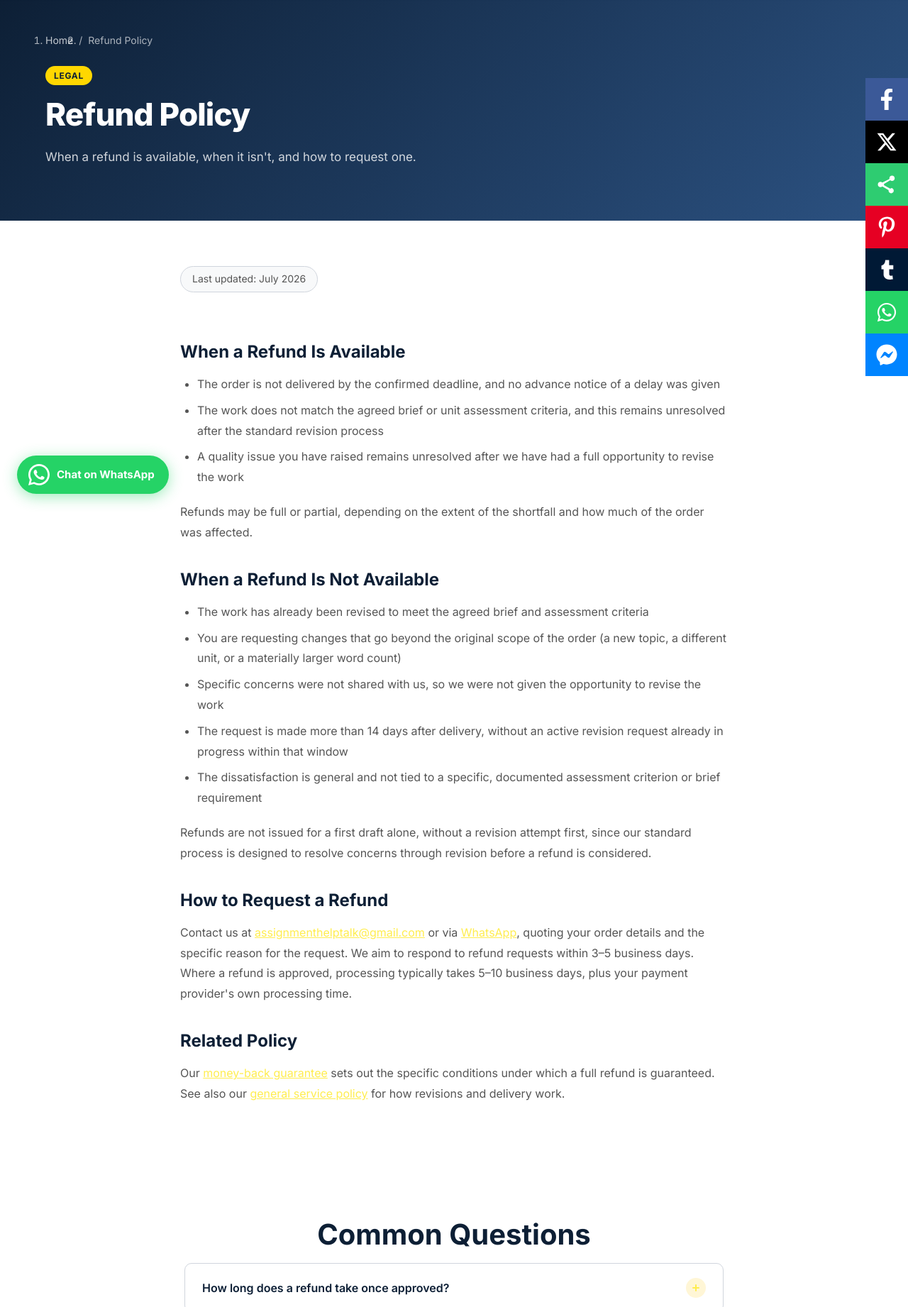
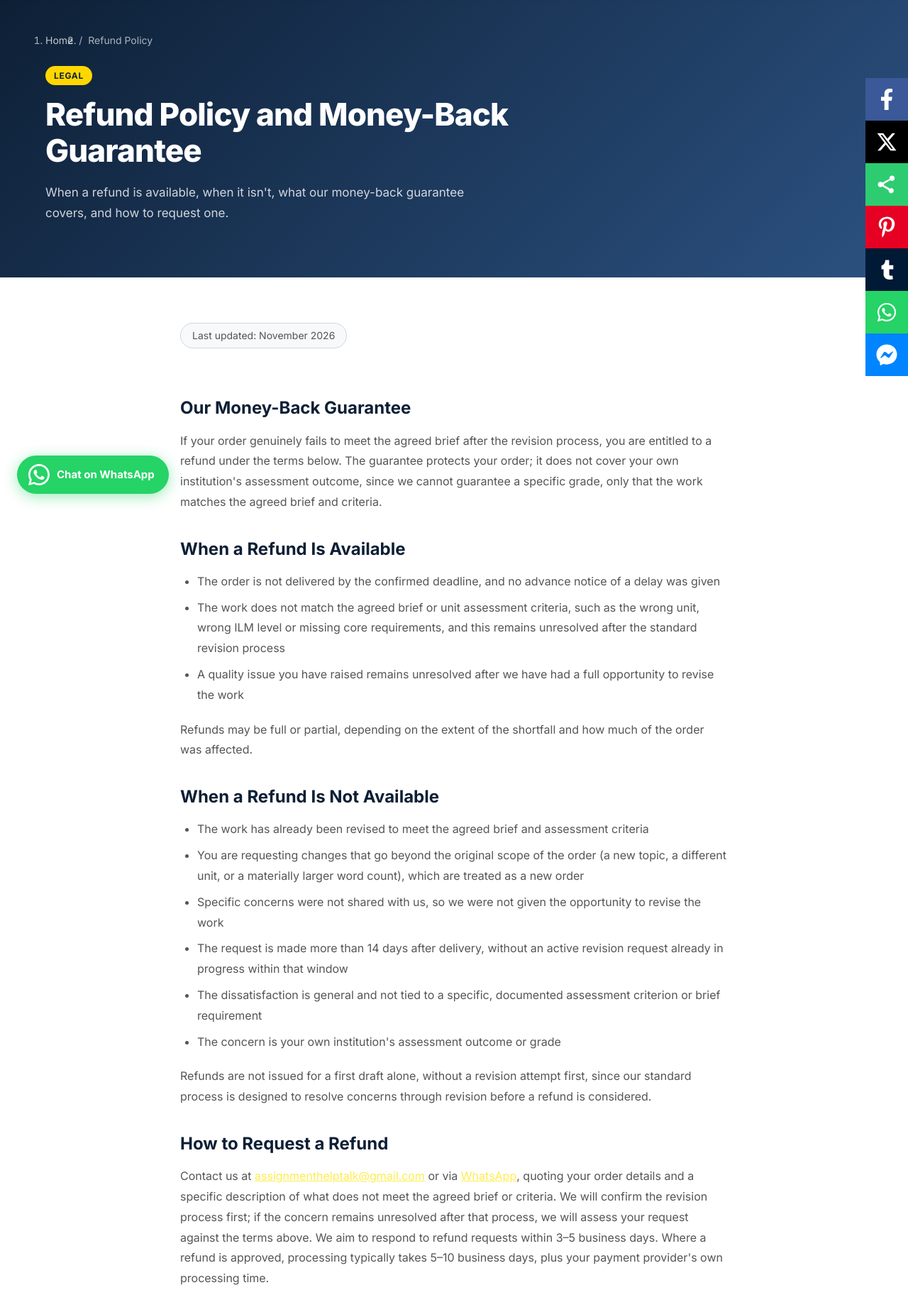
Before and after one commit to assignmenthelptalk/ilm, an Astro site: page /refund-policy in a window 1280 px wide. Shown: the part 80-1922 px from the top of the page at 71% size. Built offline with nearby package versions, Linux system fonts and the light colour scheme; Astro itself is replaced by a stand-in of ours.

Commit message:
feat: merge the money-back guarantee into the refund policy page
Fold the guarantee terms into /refund-policy/ (new title, H1, guarantee section,
merged eligibility and claim wording, 3-question FAQ). The old guarantee page is
archived as an unrouted file, /money-back-guarantee/ 308-redirects to
/refund-policy/ in vercel.json, drops out of the sitemap, and the footer, policy
list, terms and FAQ now point at the single page.

Co-Authored-By: Claude Sonnet 5.5 <noreply@anthropic.com>

```diff
--- a/site-config.json
+++ b/site-config.json
@@ -393,12 +393,8 @@
             "href": "/privacy-policy/"
           },
           {
-            "label": "Refund Policy",
+            "label": "Refund Policy & Guarantee",
             "href": "/refund-policy/"
-          },
-          {
-            "label": "Money Back Guarantee",
-            "href": "/money-back-guarantee/"
           },
           {
             "label": "Terms & Conditions",
--- a/src/pages/faq.astro
+++ b/src/pages/faq.astro
@@ -36,7 +36,7 @@ const confidentiality = [
 const ordersPayment = [
   { question: 'How do I place an order?', answer: 'Contact us via WhatsApp or email with your ILM level, unit name, deadline, and assignment brief. We confirm availability and pricing before any work begins.' },
   { question: 'What payment methods do you accept?', answer: 'Payments are processed through secure third-party payment providers. We do not store your card details directly.' },
-  { question: 'Is there a money-back guarantee?', answer: 'Yes. Full detail on what is and is not covered is set out in our money-back guarantee page, alongside our general refund policy.' },
+  { question: 'Is there a money-back guarantee?', answer: 'Yes. Full detail on what is and is not covered is set out in our refund policy and money-back guarantee page.' },
   { question: 'Can I request changes after placing my order?', answer: 'Yes, provided the change is within the original scope and communicated as early as possible. Significant scope changes, such as a different unit or a materially different word count, are treated as a new order.' },
 ];
 ---
--- a/src/pages/our-policy.astro
+++ b/src/pages/our-policy.astro
@@ -88,8 +88,7 @@ const pageDescription = 'An overview of how ILM Assignment Help operates: confid
         <h2>Related Policies</h2>
         <ul>
           <li><a href="/privacy-policy/">Privacy Policy</a>, how we collect, use, and protect your personal data</li>
-          <li><a href="/refund-policy/">Refund Policy</a>, when a refund is and is not available</li>
-          <li><a href="/money-back-guarantee/">Money Back Guarantee</a>, what our guarantee specifically covers</li>
+          <li><a href="/refund-policy/">Refund Policy and Money-Back Guarantee</a>, when a refund is and is not available, and what our guarantee covers</li>
           <li><a href="/terms-conditions/">Terms & Conditions</a>, the full agreement covering every order</li>
           <li><a href="/cookie-policy/">Cookie Policy</a>, what cookies this site uses and why</li>
         </ul>
--- a/src/pages/refund-policy.astro
+++ b/src/pages/refund-policy.astro
@@ -9,12 +9,13 @@ import FinalCTA from '../components/FinalCTA.astro';
 
 const { meta, colors, typography, header, footer, finalCta } = config;
 
-const pageTitle = 'Refund Policy | ILM Assignment Help';
-const pageDescription = 'When a refund is available, when it is not, and how to request one at ILM Assignment Help.';
+const pageTitle = 'Refund Policy and Money-Back Guarantee | ILM Assignment Help';
+const pageDescription = 'When a refund is available, when it is not, what our money-back guarantee covers, and how to request a refund at ILM Assignment Help.';
 
 const refundFaq = [
+  { question: 'Is there a money-back guarantee?', answer: 'Yes. If your order fails to meet the agreed brief or assessment criteria after the revision process, or is not delivered by the confirmed deadline without advance notice, you are entitled to a refund under the terms on this page. We cannot guarantee a specific grade, only that the work matches the agreed brief and criteria.' },
+  { question: 'Do I need to request a revision before I can request a refund?', answer: 'Yes, in almost all cases. Refunds for quality or specification concerns are only considered after you have given us the opportunity to revise the work through our standard revision process. Requesting revisions does not affect your guarantee; it is a required step before a claim can be assessed.' },
   { question: 'How long does a refund take once approved?', answer: 'Approved refunds are typically processed within 5–10 business days. Once processed, funds usually appear within 3–7 business days depending on your payment provider.' },
-  { question: 'Do I need to request a revision before I can request a refund?', answer: 'Yes, in almost all cases. Refunds for quality or specification concerns are only considered after you have given us the opportunity to revise the work through our standard revision process.' },
 ];
 ---
 
@@ -31,19 +32,27 @@ const refundFaq = [
   <PageHero
     badge="Legal"
     crumbLabel="Refund Policy"
-    h1="Refund Policy"
-    intro="When a refund is available, when it isn't, and how to request one."
+    h1="Refund Policy and Money-Back Guarantee"
+    intro="When a refund is available, when it isn't, what our money-back guarantee covers, and how to request one."
   />
 
   <main class="page-content">
     <div class="container">
       <article class="prose">
-        <span class="last-updated">Last updated: July 2026</span>
+        <span class="last-updated">Last updated: November 2026</span>
+
+        <h2>Our Money-Back Guarantee</h2>
+        <p>
+          If your order genuinely fails to meet the agreed brief after the revision process, you are entitled to a
+          refund under the terms below. The guarantee protects your order; it does not cover your own institution's
+          assessment outcome, since we cannot guarantee a specific grade, only that the work matches the agreed brief
+          and criteria.
+        </p>
 
         <h2>When a Refund Is Available</h2>
         <ul>
           <li>The order is not delivered by the confirmed deadline, and no advance notice of a delay was given</li>
-          <li>The work does not match the agreed brief or unit assessment criteria, and this remains unresolved after the standard revision process</li>
+          <li>The work does not match the agreed brief or unit assessment criteria, such as the wrong unit, wrong ILM level or missing core requirements, and this remains unresolved after the standard revision process</li>
           <li>A quality issue you have raised remains unresolved after we have had a full opportunity to revise the work</li>
         </ul>
         <p>Refunds may be full or partial, depending on the extent of the shortfall and how much of the order was affected.</p>
@@ -51,10 +60,11 @@ const refundFaq = [
         <h2>When a Refund Is Not Available</h2>
         <ul>
           <li>The work has already been revised to meet the agreed brief and assessment criteria</li>
-          <li>You are requesting changes that go beyond the original scope of the order (a new topic, a different unit, or a materially larger word count)</li>
+          <li>You are requesting changes that go beyond the original scope of the order (a new topic, a different unit, or a materially larger word count), which are treated as a new order</li>
           <li>Specific concerns were not shared with us, so we were not given the opportunity to revise the work</li>
           <li>The request is made more than 14 days after delivery, without an active revision request already in progress within that window</li>
           <li>The dissatisfaction is general and not tied to a specific, documented assessment criterion or brief requirement</li>
+          <li>The concern is your own institution's assessment outcome or grade</li>
         </ul>
         <p>
           Refunds are not issued for a first draft alone, without a revision attempt first, since our standard
@@ -65,16 +75,17 @@ const refundFaq = [
         <p>
           Contact us at <a href={`mailto:${footer.contactEmail}`}>{footer.contactEmail}</a> or via
           <a href={`https://wa.me/${footer.whatsapp.replace(/\D/g, '')}`} target="_blank" rel="noopener noreferrer">WhatsApp</a>,
-          quoting your order details and the specific reason for the request. We aim to respond to refund requests
-          within 3–5 business days. Where a refund is approved, processing typically takes 5–10 business days, plus
-          your payment provider's own processing time.
+          quoting your order details and a specific description of what does not meet the agreed brief or criteria.
+          We will confirm the revision process first; if the concern remains unresolved after that process, we will
+          assess your request against the terms above. We aim to respond to refund requests within 3–5 business days.
+          Where a refund is approved, processing typically takes 5–10 business days, plus your payment provider's own
+          processing time.
         </p>
 
         <h2>Related Policy</h2>
         <p>
-          Our <a href="/money-back-guarantee/">money-back guarantee</a> sets out the specific conditions under which
-          a full refund is guaranteed. See also our <a href="/our-policy/">general service policy</a> for how
-          revisions and delivery work.
+          See our <a href="/our-policy/">general service policy</a> for how revisions and delivery work, and our
+          <a href="/terms-conditions/">terms and conditions</a>, which this policy forms part of.
         </p>
       </article>
     </div>
--- a/src/pages/terms-conditions.astro
+++ b/src/pages/terms-conditions.astro
@@ -103,8 +103,8 @@ const pageDescription = 'The terms and conditions governing every order placed w
 
         <h2>10. Refunds</h2>
         <p>
-          Refund eligibility is set out in our <a href="/refund-policy/">refund policy</a> and
-          <a href="/money-back-guarantee/">money-back guarantee</a>, both of which form part of these terms.
+          Refund eligibility and our money-back guarantee are set out in our
+          <a href="/refund-policy/">refund policy</a>, which forms part of these terms.
         </p>
 
         <h2>11. Governing Law</h2>
```
Also changed, not shown: src/pages/_money-back-guarantee.astro (renamed from src/pages/money-back-guarantee.astro), vercel.json.
